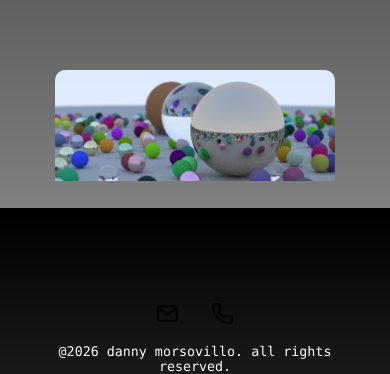
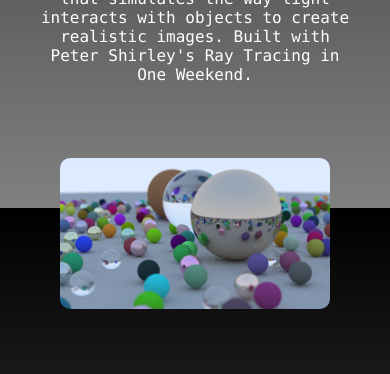
Before and after one commit to dannymorsovillo/personal-website, a Vue app: page / in a window 390 px wide. Shown: the part 2324-2698 px from the top of the page. Built offline with nearby package versions, Linux system fonts and the light colour scheme.

Commit message:
fix carrousel images on mobile

```diff
--- a/src/components/App.vue
+++ b/src/components/App.vue
@@ -627,9 +627,8 @@ export default{
     #ray-gallery {
         position: relative;
         z-index: 5;
-        top: 50px;
         width: 500px;
-        margin: 24px auto 0;
+        margin: 74px auto 0;
     }
 
     .screenshot {
@@ -685,8 +684,8 @@ export default{
 
         /* carousels shrink to fit narrow screens */
         .carousel { gap: 8px; }
-        .carousel.portrait  .carousel-viewport { width: 140px; }
-        .carousel.landscape .carousel-viewport { width: 240px; }
+        .carousel.portrait  .carousel-viewport { width: 170px; }
+        .carousel.landscape .carousel-viewport { width: 270px; }
 
         .carousel-arrow {
             width: 32px;
@@ -695,7 +694,7 @@ export default{
         }
 
         #ray-gallery {
-            width: 280px;
+            width: 270px;
         }
     }
 </style>
```
